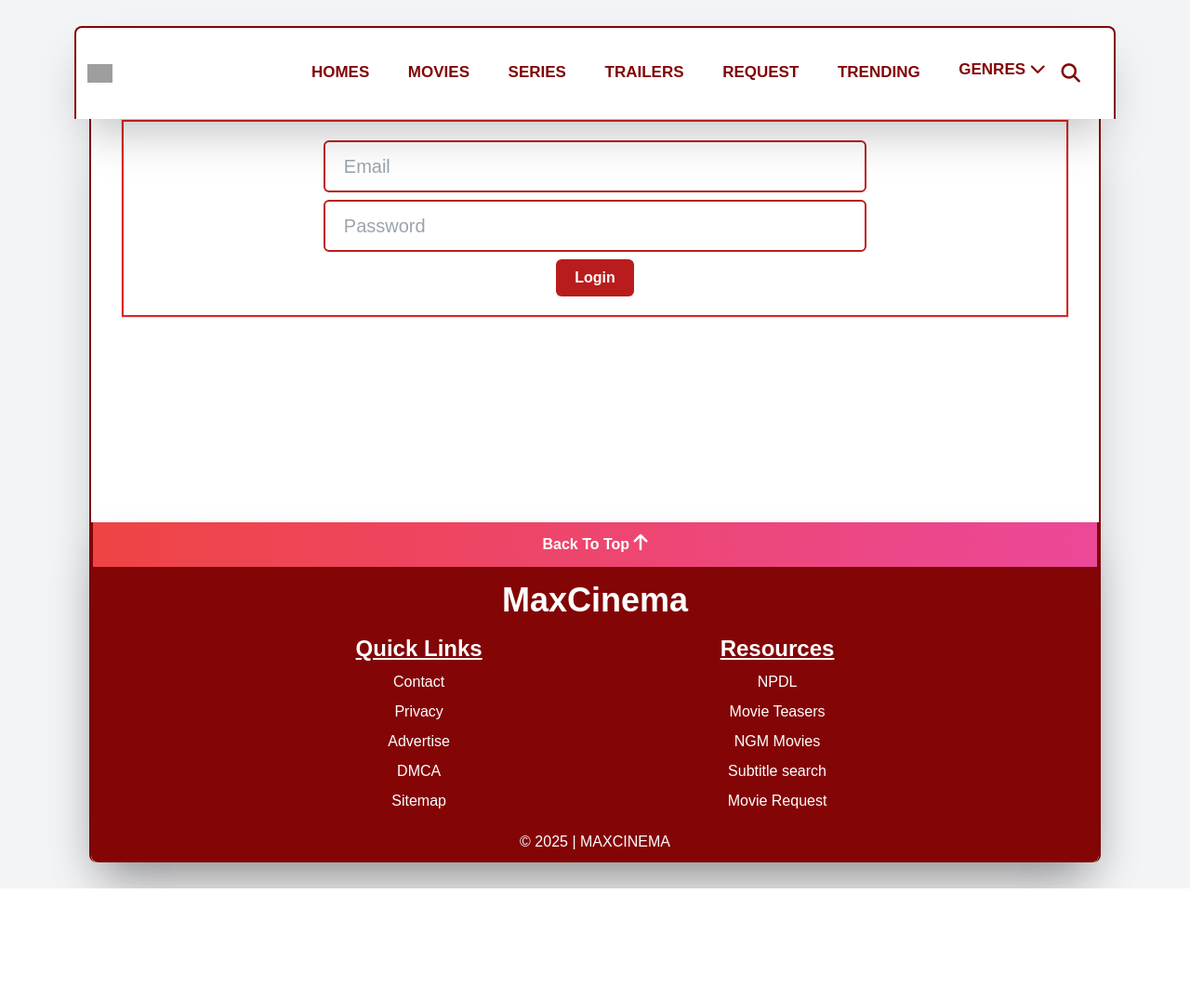
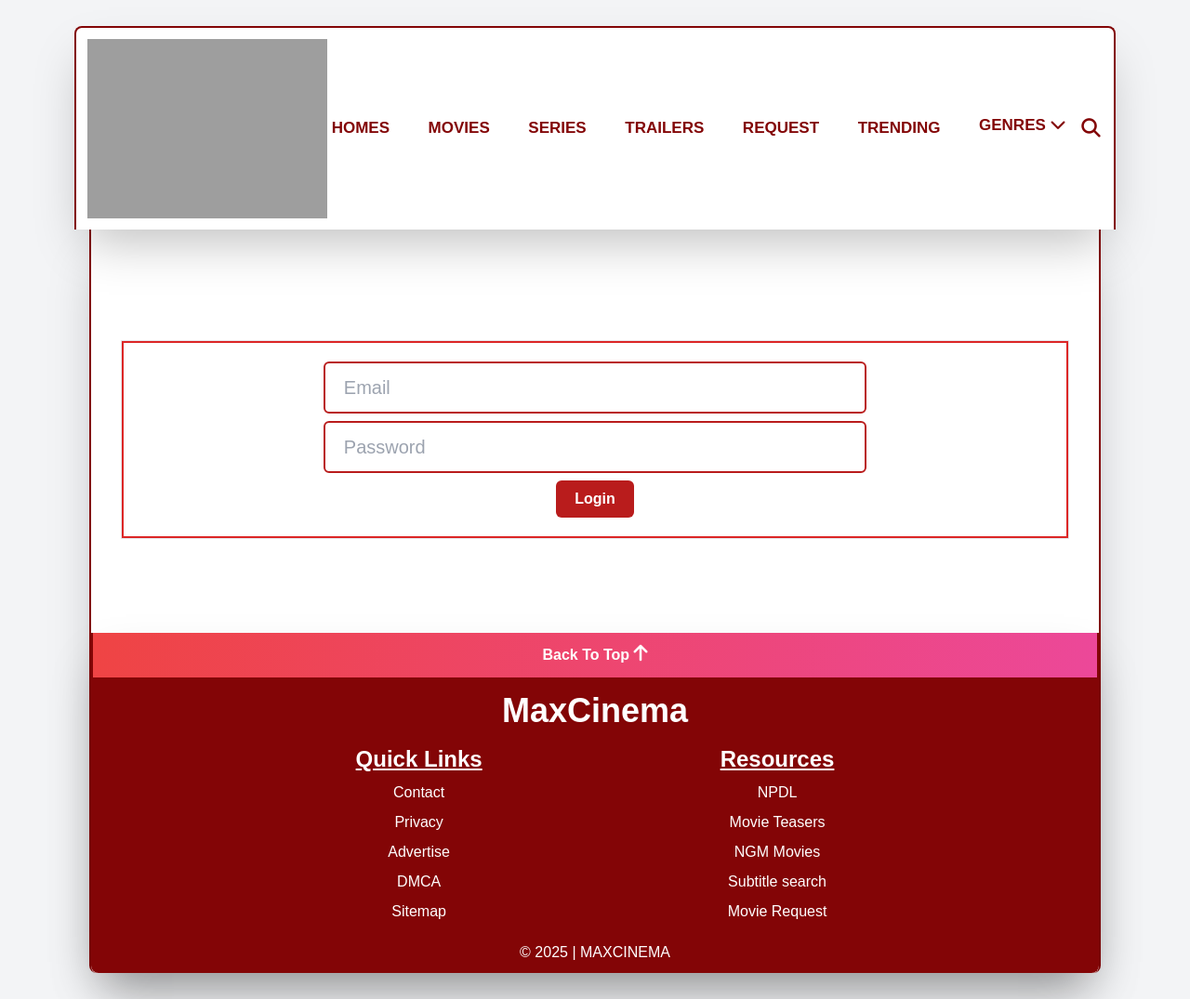
Before and after one commit to Ifeanyi-design/maxcinema, a Flask app: a page that uses app/templates/header.html in a window 1280 px wide. Shown: the whole page at 93% size. Before the commit the page ends 956 px from the top, so only its background shows below. Run offline with Flask 3, Linux system fonts and the light colour scheme; some libraries are stand-ins or nearby versions; grey boxes are pictures that could not be loaded.

Commit message:
Update header.html

```diff
--- a/app/templates/header.html
+++ b/app/templates/header.html
@@ -8,7 +8,7 @@
             <div id="logo" class="left-0">
                 <img src="https://i.imgur.com/UlSeHMa.png"
              alt="MaxCinema"
-             class="h-5 md:h-10 w-auto">
+             class="h-10 md:h-16 w-auto">
             </div>
         </a>
 
```
